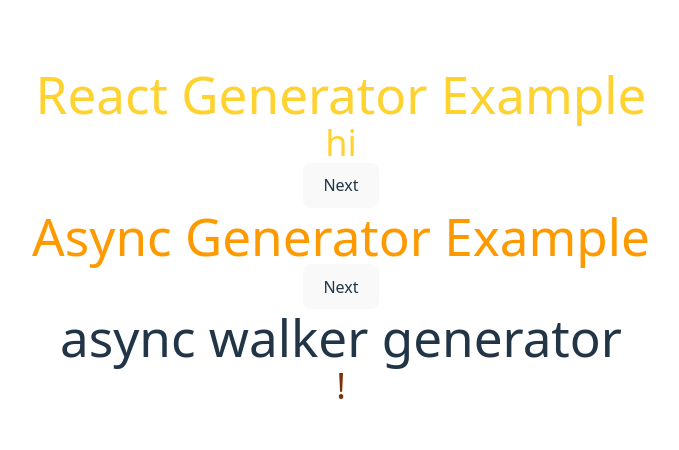
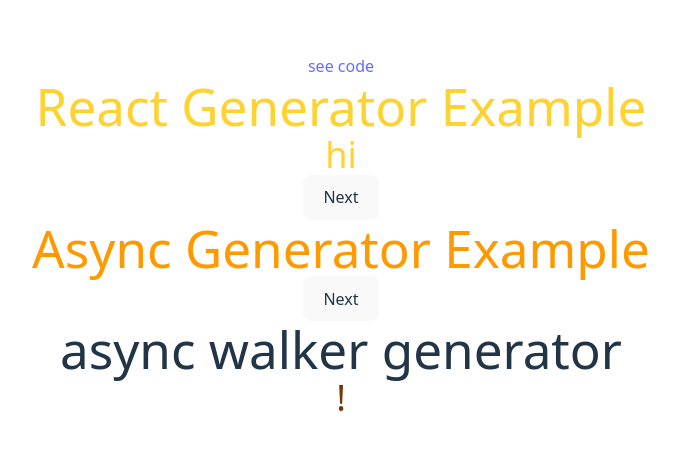
Before and after one commit to bloodnighttw/react-generator-demo, a React (Vite) app: page / in a window 1280 px wide. Shown: the part 164-614 px from the top of the page, without its empty margins (299-978 px from the left). Built offline with nearby package versions, Linux system fonts and the light colour scheme.

Commit message:
fix: add link to GitHub repository in App component

```diff
--- a/src/App.tsx
+++ b/src/App.tsx
@@ -6,6 +6,7 @@ import AsyncGeneratorWalker from "./utils/AsyncGenerator";
 function App() {
   return (
     <div className="App">
+      <a href="https://github.com/bloodnighttw/react-generator-demo"> see code </a>
       <h1 className="text-4xl text-amber-300">React Generator Example</h1>
       <Generator />
       <h1 className="text-4xl text-amber-500">Async Generator Example</h1>
```
Also changed, not shown: 1 other file (tests, documents, lock files or other folders).
